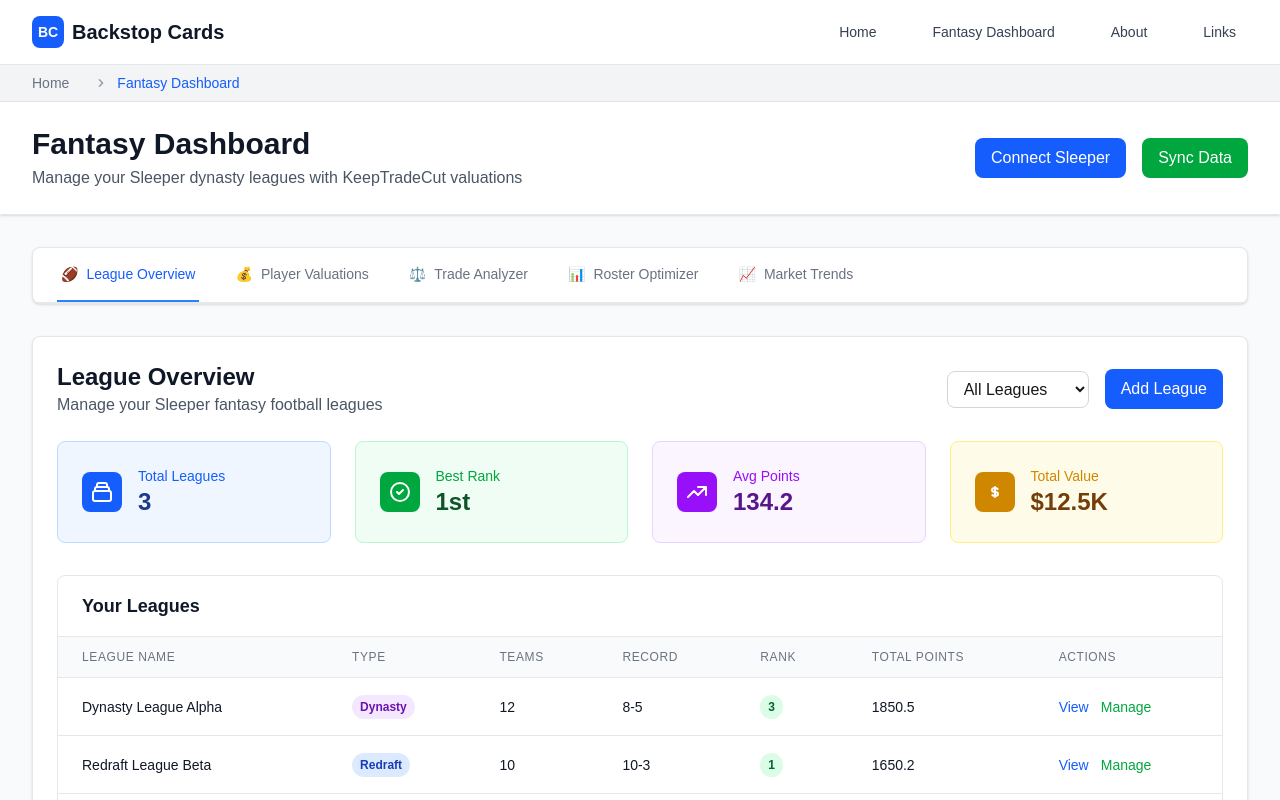
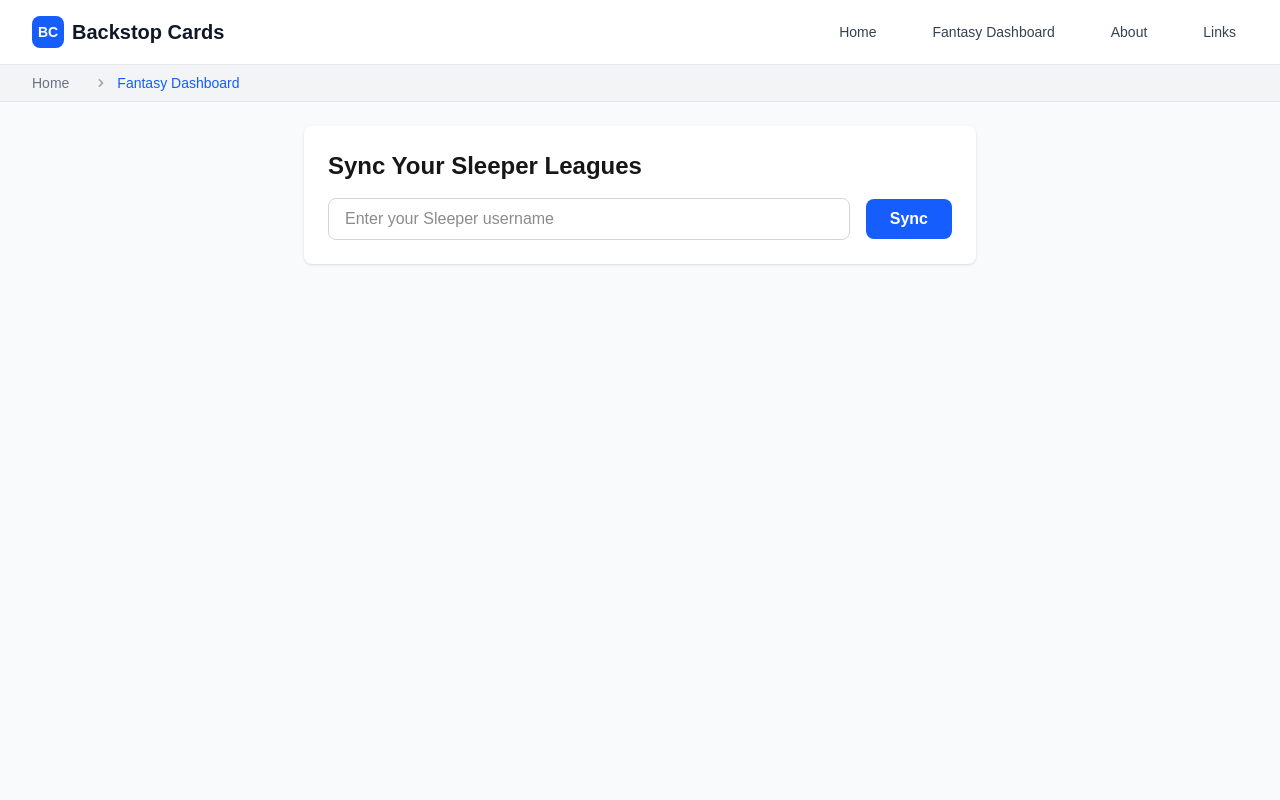
Before and after one commit to RobCase29/Backstopcards.com, a Next.js app: page /fantasy-dashboard in a window 1280 px wide. Shown: the top 800 px of the page. Built offline with nearby package versions, Linux system fonts and the light colour scheme.

Commit message:
Add Sleeper username sync and league/roster fetch to fantasy dashboard

```diff
--- a/src/app/fantasy-dashboard/page.tsx
+++ b/src/app/fantasy-dashboard/page.tsx
@@ -1,91 +1,130 @@
-'use client';
+"use client";
 
-import { useState } from 'react';
-import LeagueOverview from '@/components/FantasyDashboard/LeagueOverview';
-import PlayerValuations from '@/components/FantasyDashboard/PlayerValuations';
-import TradeAnalyzer from '@/components/FantasyDashboard/TradeAnalyzer';
-import RosterOptimizer from '@/components/FantasyDashboard/RosterOptimizer';
-import MarketTrends from '@/components/FantasyDashboard/MarketTrends';
+import { useState } from "react";
+import {
+  getSleeperUser,
+  getSleeperLeagues,
+  getSleeperRosters,
+  SleeperUser,
+  SleeperLeague,
+  SleeperRoster,
+} from "@/services/sleeperApi";
 
 export default function FantasyDashboard() {
-  const [activeTab, setActiveTab] = useState('overview');
+  const [username, setUsername] = useState("");
+  const [user, setUser] = useState<SleeperUser | null>(null);
+  const [leagues, setLeagues] = useState<SleeperLeague[]>([]);
+  const [rosters, setRosters] = useState<Record<string, SleeperRoster[]>>({});
+  const [loading, setLoading] = useState(false);
+  const [error, setError] = useState("");
 
-  const tabs = [
-    { id: 'overview', name: 'League Overview', icon: '🏈' },
-    { id: 'valuations', name: 'Player Valuations', icon: '💰' },
-    { id: 'trades', name: 'Trade Analyzer', icon: '⚖️' },
-    { id: 'roster', name: 'Roster Optimizer', icon: '📊' },
-    { id: 'trends', name: 'Market Trends', icon: '📈' },
-  ];
+  const currentSeason = new Date().getFullYear().toString();
 
-  const renderActiveComponent = () => {
-    switch (activeTab) {
-      case 'overview':
-        return <LeagueOverview />;
-      case 'valuations':
-        return <PlayerValuations />;
-      case 'trades':
-        return <TradeAnalyzer />;
-      case 'roster':
-        return <RosterOptimizer />;
-      case 'trends':
-        return <MarketTrends />;
-      default:
-        return <LeagueOverview />;
+  async function handleFetch() {
+    setError("");
+    setLoading(true);
+    setUser(null);
+    setLeagues([]);
+    setRosters({});
+    try {
+      const userData = await getSleeperUser(username);
+      if (!userData) {
+        setError("User not found");
+        setLoading(false);
+        return;
+      }
+      setUser(userData);
+      const leaguesData = await getSleeperLeagues(userData.user_id, currentSeason);
+      setLeagues(leaguesData);
+      const rostersData: Record<string, SleeperRoster[]> = {};
+      for (const league of leaguesData) {
+        rostersData[league.league_id] = await getSleeperRosters(league.league_id);
+      }
+      setRosters(rostersData);
+    } catch (e) {
+      setError("Failed to fetch data");
+    } finally {
+      setLoading(false);
     }
-  };
+  }
 
   return (
-    <div className="min-h-screen bg-gray-50">
-      {/* Dashboard Header */}
-      <div className="bg-white shadow-sm border-b border-gray-200">
-        <div className="max-w-7xl mx-auto px-4 sm:px-6 lg:px-8 py-6">
-          <div className="flex items-center justify-between">
+    <div className="min-h-screen bg-gray-50 p-6">
+      <div className="max-w-2xl mx-auto bg-white rounded-lg shadow p-6 mb-8">
+        <h2 className="text-2xl font-bold mb-4">Sync Your Sleeper Leagues</h2>
+        <div className="flex flex-col sm:flex-row gap-4 items-center">
+          <input
+            type="text"
+            placeholder="Enter your Sleeper username"
+            value={username}
+            onChange={(e) => setUsername(e.target.value)}
+            className="border border-gray-300 rounded-lg px-4 py-2 flex-1"
+            disabled={loading}
+          />
+          <button
+            onClick={handleFetch}
+            className="bg-blue-600 text-white px-6 py-2 rounded-lg font-semibold hover:bg-blue-700 transition-colors"
+            disabled={loading || !username}
+          >
+            {loading ? "Loading..." : "Sync"}
+          </button>
+        </div>
+        {error && <div className="text-red-600 mt-4">{error}</div>}
+      </div>
+
+      {user && (
+        <div className="max-w-2xl mx-auto bg-white rounded-lg shadow p-6 mb-8">
+          <div className="flex items-center gap-4 mb-4">
+            {user.avatar && (
+              <img
+                src={`https://sleepercdn.com/avatars/thumbs/${user.avatar}`}
+                alt="avatar"
+                className="w-12 h-12 rounded-full"
+              />
+            )}
             <div>
-              <h1 className="text-3xl font-bold text-gray-900">Fantasy Dashboard</h1>
-              <p className="text-gray-600 mt-1">Manage your Sleeper dynasty leagues with KeepTradeCut valuations</p>
-            </div>
-            <div className="flex items-center space-x-4">
-              <button className="bg-blue-600 text-white px-4 py-2 rounded-lg hover:bg-blue-700 transition-colors">
-                Connect Sleeper
-              </button>
-              <button className="bg-green-600 text-white px-4 py-2 rounded-lg hover:bg-green-700 transition-colors">
-                Sync Data
-              </button>
+              <div className="font-bold text-lg">{user.display_name || user.username}</div>
+              <div className="text-gray-500 text-sm">Sleeper ID: {user.user_id}</div>
             </div>
           </div>
+          <div className="text-gray-700">Leagues found: {leagues.length}</div>
         </div>
-      </div>
+      )}
 
-      {/* Dashboard Content */}
-      <div className="max-w-7xl mx-auto px-4 sm:px-6 lg:px-8 py-8">
-        {/* Tab Navigation */}
-        <div className="bg-white rounded-lg shadow-sm border border-gray-200 mb-8">
-          <div className="border-b border-gray-200">
-            <nav className="flex space-x-8 px-6" aria-label="Tabs">
-              {tabs.map((tab) => (
-                <button
-                  key={tab.id}
-                  onClick={() => setActiveTab(tab.id)}
-                  className={`py-4 px-1 border-b-2 font-medium text-sm ${
-                    activeTab === tab.id
-                      ? 'border-blue-500 text-blue-600'
-                      : 'border-transparent text-gray-500 hover:text-gray-700 hover:border-gray-300'
-                  }`}
-                >
-                  <span className="mr-2">{tab.icon}</span>
-                  {tab.name}
-                </button>
-              ))}
-            </nav>
+      {leagues.length > 0 && (
+        <div className="max-w-4xl mx-auto">
+          <h3 className="text-xl font-bold mb-4">Your Leagues</h3>
+          <div className="grid grid-cols-1 md:grid-cols-2 gap-6">
+            {leagues.map((league) => (
+              <div key={league.league_id} className="bg-white rounded-lg shadow p-4">
+                <div className="flex items-center gap-3 mb-2">
+                  {league.avatar && (
+                    <img
+                      src={`https://sleepercdn.com/avatars/thumbs/${league.avatar}`}
+                      alt="league avatar"
+                      className="w-8 h-8 rounded"
+                    />
+                  )}
+                  <div className="font-semibold">{league.name}</div>
+                  <span className="ml-auto text-xs text-gray-500">Season: {league.season}</span>
+                </div>
+                <div className="text-sm text-gray-600 mb-2">
+                  Rosters: {league.total_rosters} | Positions: {league.roster_positions.join(", ")}
+                </div>
+                <div className="text-sm font-bold mb-1">Your Roster:</div>
+                <ul className="text-sm text-gray-800 mb-2">
+                  {(rosters[league.league_id] || [])
+                    .filter((r) => r.owner_id === user?.user_id)
+                    .flatMap((r) => r.players)
+                    .map((playerId) => (
+                      <li key={playerId}>{playerId}</li>
+                    ))}
+                </ul>
+              </div>
+            ))}
           </div>
         </div>
-
-        {/* Active Component */}
-        <div className="bg-white rounded-lg shadow-sm border border-gray-200">
-          {renderActiveComponent()}
-        </div>
-      </div>
+      )}
     </div>
   );
 }
--- /dev/null
+++ b/src/services/sleeperApi.ts
@@ -0,0 +1,43 @@
+export interface SleeperUser {
+  user_id: string;
+  username: string;
+  display_name: string;
+  avatar: string | null;
+}
+
+export interface SleeperLeague {
+  league_id: string;
+  name: string;
+  season: string;
+  avatar: string | null;
+  total_rosters: number;
+  roster_positions: string[];
+}
+
+export interface SleeperRoster {
+  roster_id: number;
+  owner_id: string;
+  players: string[];
+  starters: string[];
+  settings: Record<string, any>;
+}
+
+const SLEEPER_API_BASE = 'https://api.sleeper.app/v1';
+
+export async function getSleeperUser(username: string): Promise<SleeperUser | null> {
+  const res = await fetch(`${SLEEPER_API_BASE}/user/${username}`);
+  if (!res.ok) return null;
+  return res.json();
+}
+
+export async function getSleeperLeagues(userId: string, season: string): Promise<SleeperLeague[]> {
+  const res = await fetch(`${SLEEPER_API_BASE}/user/${userId}/leagues/nfl/${season}`);
+  if (!res.ok) return [];
+  return res.json();
+}
+
+export async function getSleeperRosters(leagueId: string): Promise<SleeperRoster[]> {
+  const res = await fetch(`${SLEEPER_API_BASE}/league/${leagueId}/rosters`);
+  if (!res.ok) return [];
+  return res.json();
+}
```
